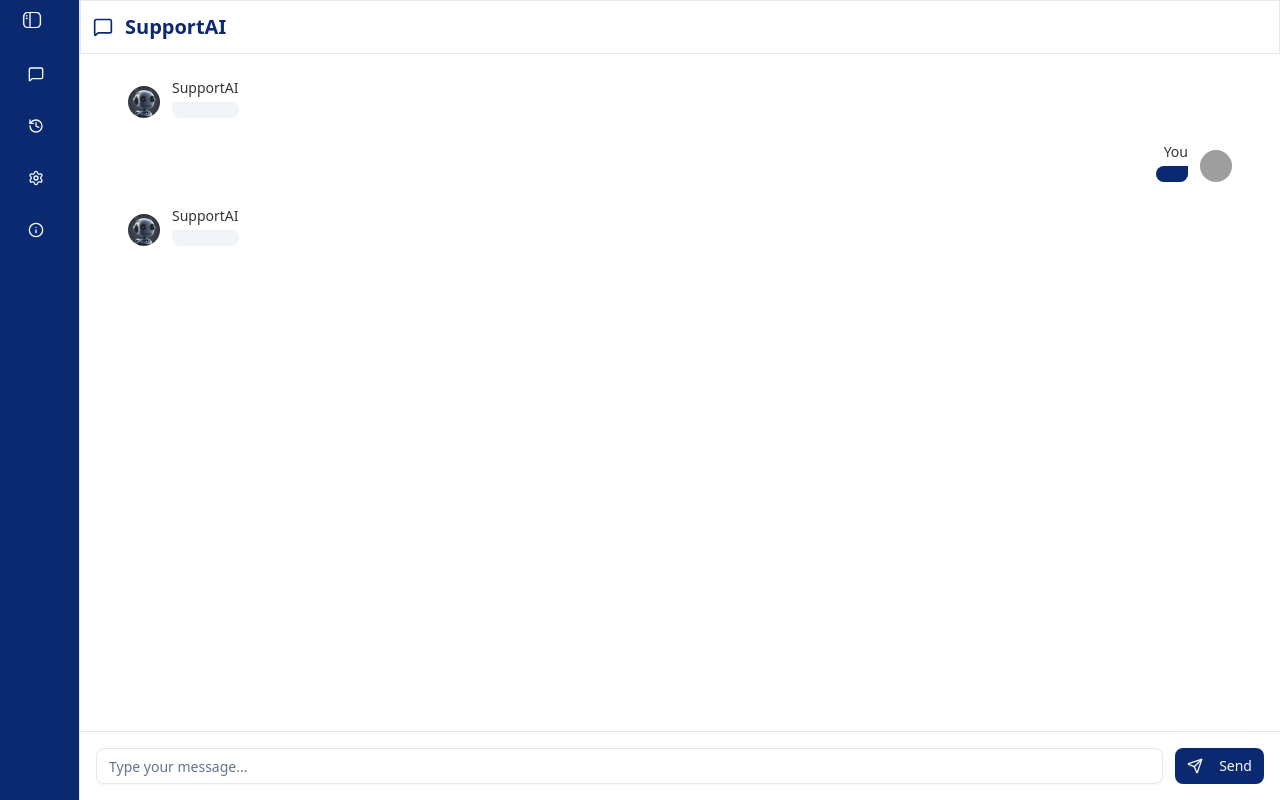
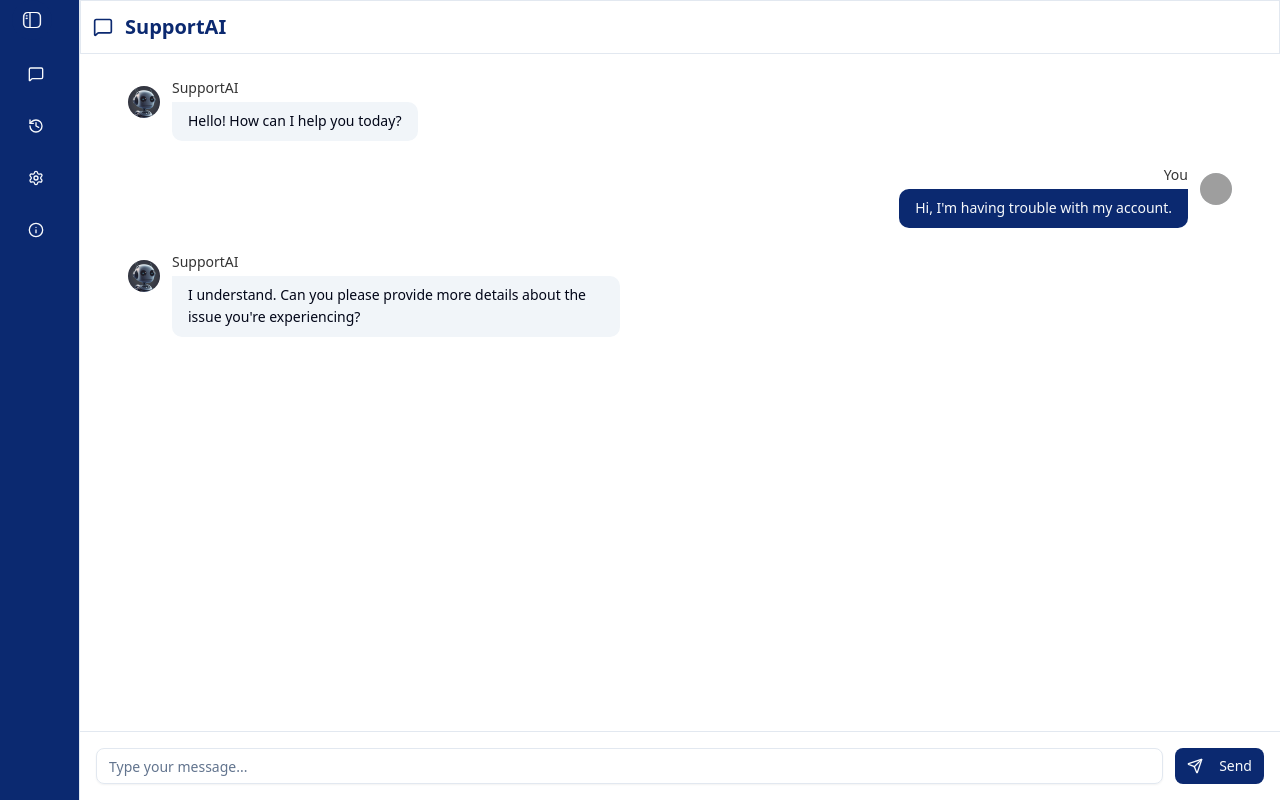
Before and after one commit to Abdurahman-05/Support-AI, a Next.js app in the folder my-app/: page /chat in a window 1280 px wide. Built offline with nearby package versions, Linux system fonts and the light colour scheme; grey boxes are pictures that could not be loaded.

Commit message:
some modification

```diff
--- a/my-app/components/chat-message.tsx
+++ b/my-app/components/chat-message.tsx
@@ -48,7 +48,8 @@ export function ChatMessage({ message }: ChatMessageProps) {
               : "bg-secondary text-foreground rounded-tl-none"
           }`}
         >
-          {/* <p className="text-sm leading-relaxed">{message.content}</p> */}
+          <p className="text-sm leading-relaxed">{message.content}</p>
+
         </div>
       </div>
     </div>
```
